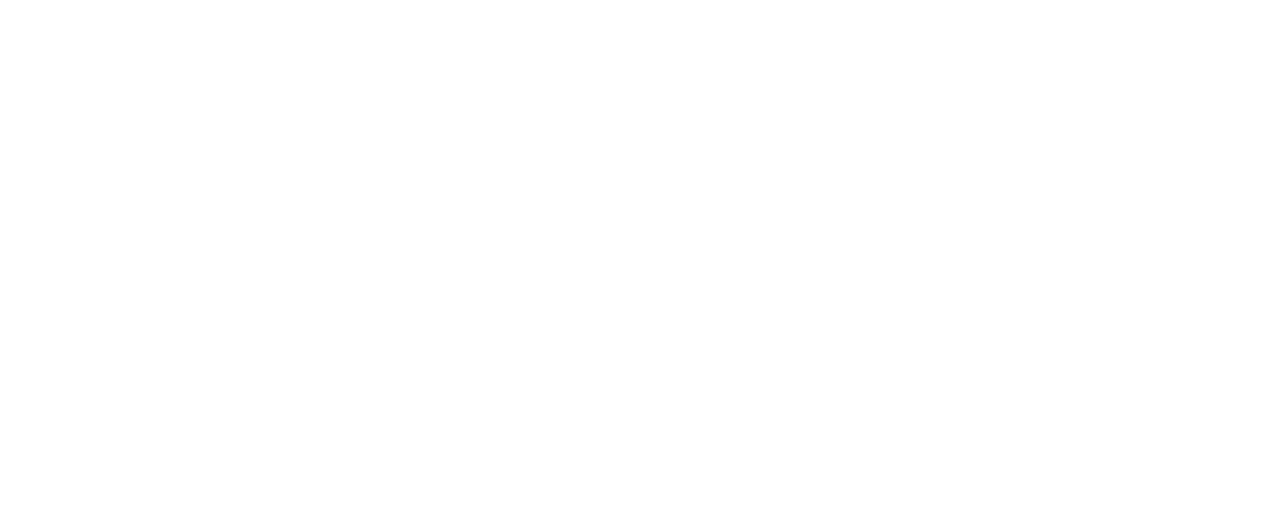
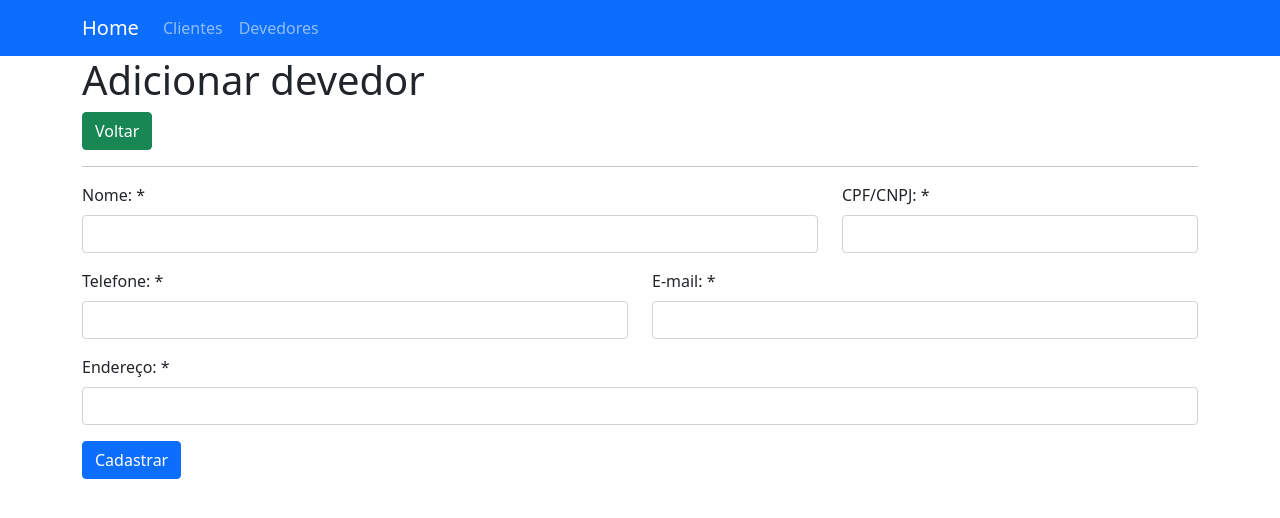
Before and after one commit to mauricio-jc/controle-carteiras, a Vue app: page /devedor/add in a window 1280 px wide. Before the commit this address had no page. Shown: the top 518 px of the page. Built offline with nearby package versions, Linux system fonts and the light colour scheme; sample sign-in values are in the browser's storage.

Commit message:
Feito crud de devedores.

```diff
--- a/src/router/index.js
+++ b/src/router/index.js
@@ -7,7 +7,8 @@
 const ClientesAdd = () => import('@/views/clientes/ClientesAdd.vue');
 const ClientesEdit = () => import('@/views/clientes/ClientesEdit.vue');
 const DevedoresIndex = () => import('@/views/devedores/DevedoresIndex.vue');
-
+const DevedoresAdd = () => import('@/views/devedores/DevedoresAdd.vue');
+const DevedoresEdit = () => import('@/views/devedores/DevedoresEdit.vue');
 
 var isLogged = logged();
 
@@ -53,6 +54,22 @@
         }
     },
     {
+        path: '/devedor/add',
+        name: 'devedoradd',
+        component: DevedoresAdd,
+        meta: {
+            requiresAuth: true
+        }
+    },
+    {
+        path: '/devedor/edit/:id',
+        name: 'devedoredit',
+        component: DevedoresEdit,
+        meta: {
+            requiresAuth: true
+        }
+    },
+    {
         path: '/login',
         name: 'login',
         component: Login
--- a/src/views/clientes/ClientesAdd.vue
+++ b/src/views/clientes/ClientesAdd.vue
@@ -114,10 +114,16 @@
 
             axios.post(url('/clientes'), JSON.stringify(data), headers)
             .then(response => {
-                console.log(response);
+                if(response.data.status == 'success') {
+                    alert(response.data.message);
+                    this.$router.push('/clientes');
+                }
+                else {
+                    alert(response.data.message);
+                }
             })
             .catch(error => {
-                console.log(error);
+                alert(error);
             })
         }
     }
--- a/src/views/clientes/ClientesEdit.vue
+++ b/src/views/clientes/ClientesEdit.vue
@@ -3,7 +3,7 @@
         <Navbar/>
 
         <div class="container">
-            <h1>Editar cliente - {{ nome }}</h1>
+            <h1>Editar cliente</h1>
             <router-link to="/clientes" class="btn btn-success">Voltar</router-link>
             <hr>
 
@@ -138,7 +138,7 @@
 
             axios.put(url('/clientes/' + this.$route.params.id), JSON.stringify(data), headers)
             .then(response => {
-                console.log(response);
+                alert(response.data.message);
             })
             .catch(error => {
                 console.log(error);
--- /dev/null
+++ b/src/views/devedores/DevedoresAdd.vue
@@ -0,0 +1,92 @@
+<template>
+    <div>
+        <Navbar/>
+
+        <div class="container">
+            <h1>Adicionar devedor</h1>
+            <router-link to="/devedores" class="btn btn-success">Voltar</router-link>
+            <hr>
+
+            <form class="row">
+                <div class="col-md-8 mb-3">
+                    <label class="form-label">Nome: *</label>
+                    <input type="text" name="nome" class="form-control" v-model="nome">
+                </div>
+                <div class="col-md-4 mb-3">
+                    <label class="form-label">CPF/CNPJ: *</label>
+                    <input type="text" name="cpf_cnpj" class="form-control" maxlength="14" v-model="cpf_cnpj">
+                </div>
+                <div class="col-md-6 mb-3">
+                    <label class="form-label">Telefone: *</label>
+                    <input type="text" name="telefone" class="form-control" v-model="telefone">
+                </div>
+                <div class="col-md-6 mb-3">
+                    <label class="form-label">E-mail: *</label>
+                    <input type="email" name="email" class="form-control" v-model="email">
+                </div>
+                <div class="col-md-12 mb-3">
+                    <label class="form-label">Endereço: *</label>
+                    <input type="text" name="endereco" class="form-control" v-model="endereco">
+                </div>
+
+                <div class="col-md-12">
+                    <button type="button" class="btn btn-primary" @click="saveDevedor">Cadastrar</button>
+                </div>
+            </form>
+        </div>
+    </div>
+</template>
+
+<script>
+import Navbar from '@/components/Navbar.vue';
+import axios from 'axios';
+import { url } from '@/enviroments/url';
+
+export default {
+    name: 'ClientesAdd',
+    components: {
+        Navbar
+    },
+    data() {
+        return {
+            nome: "",
+            cpf_cnpj: "",
+            endereco: "",
+            telefone: "",
+            email: ""
+        }
+    },
+    methods: {
+        saveDevedor() {
+            const data = {
+                nome: this.nome,
+                cpf_cnpj: this.cpf_cnpj,
+                endereco: this.endereco,
+                telefone: this.telefone,
+                email: this.email
+            }
+
+            const headers = {
+                headers: {
+                    'Content-Type': 'application/json',
+                    'Authorization': 'Bearer ' + localStorage.getItem('token')
+                }
+            }
+
+            axios.post(url('/devedores'), JSON.stringify(data), headers)
+            .then(response => {
+                if(response.data.status == 'success') {
+                    alert(response.data.message);
+                    this.$router.push('/devedores');
+                }
+                else {
+                    alert(response.data.message);
+                }
+            })
+            .catch(error => {
+                alert(error);
+            })
+        }
+    }
+}
+</script>
--- /dev/null
+++ b/src/views/devedores/DevedoresEdit.vue
@@ -0,0 +1,114 @@
+<template>
+    <div>
+        <Navbar/>
+
+        <div class="container">
+            <h1>Adicionar devedor</h1>
+            <router-link to="/devedores" class="btn btn-success">Voltar</router-link>
+            <hr>
+
+            <form class="row">
+                <div class="col-md-8 mb-3">
+                    <label class="form-label">Nome: *</label>
+                    <input type="text" name="nome" class="form-control" v-model="nome">
+                </div>
+                <div class="col-md-4 mb-3">
+                    <label class="form-label">CPF/CNPJ: *</label>
+                    <input type="text" name="cpf_cnpj" class="form-control" maxlength="14" v-model="cpf_cnpj">
+                </div>
+                <div class="col-md-6 mb-3">
+                    <label class="form-label">Telefone: *</label>
+                    <input type="text" name="telefone" class="form-control" v-model="telefone">
+                </div>
+                <div class="col-md-6 mb-3">
+                    <label class="form-label">E-mail: *</label>
+                    <input type="email" name="email" class="form-control" v-model="email">
+                </div>
+                <div class="col-md-12 mb-3">
+                    <label class="form-label">Endereço: *</label>
+                    <input type="text" name="endereco" class="form-control" v-model="endereco">
+                </div>
+
+                <div class="col-md-12">
+                    <button type="button" class="btn btn-primary" @click="updateDevedor">Atualizar</button>
+                </div>
+            </form>
+        </div>
+    </div>
+</template>
+
+<script>
+import Navbar from '@/components/Navbar.vue';
+import axios from 'axios';
+import { url } from '@/enviroments/url';
+
+export default {
+    name: 'ClientesAdd',
+    components: {
+        Navbar
+    },
+    data() {
+        return {
+            nome: "",
+            cpf_cnpj: "",
+            endereco: "",
+            telefone: "",
+            email: ""
+        }
+    },
+    methods: {
+        getDevedor() {
+            const headers = {
+                headers: {
+                    'Authorization': 'Bearer ' + localStorage.getItem('token')
+                }
+            }
+
+            axios.get(url('/devedores/' + this.$route.params.id), headers)
+            .then(response => {
+                this.nome = response.data.nome;
+                this.cpf_cnpj = response.data.cpf_cnpj;
+                this.endereco = response.data.endereco;
+                this.telefone = response.data.telefone;
+                this.email = response.data.email;
+            })
+            .catch(error => {
+                alert(error);
+            })
+        },
+
+        updateDevedor() {
+            const data = {
+                nome: this.nome,
+                cpf_cnpj: this.cpf_cnpj,
+                endereco: this.endereco,
+                telefone: this.telefone,
+                email: this.email
+            }
+
+            const headers = {
+                headers: {
+                    'Content-Type': 'application/json',
+                    'Authorization': 'Bearer ' + localStorage.getItem('token')
+                }
+            }
+
+            axios.put(url('/devedores/' + this.$route.params.id), JSON.stringify(data), headers)
+            .then(response => {
+                if(response.data.status == 'success') {
+                    alert(response.data.message);
+                }
+                else {
+                    alert(response.data.message);
+                }
+            })
+            .catch(error => {
+                alert(error);
+            })
+        }
+    },
+    mounted() {
+        this.getDevedor();
+    }
+}
+</script>
--- a/src/views/devedores/DevedoresIndex.vue
+++ b/src/views/devedores/DevedoresIndex.vue
@@ -15,6 +15,7 @@
                         <th scope="col">CPF/CNPJ</th>
                         <th scope="col">Telefone</th>
                         <th scope="col">E-mail</th>
+                        <th scope="col">Ações</th>
                     </tr>
                 </thead>
                 <tbody>
@@ -24,6 +25,10 @@
                         <td>{{ devedor.cpf_cnpj }}</td>
                         <td>{{ devedor.telefone }}</td>
                         <td>{{ devedor.email }}</td>
+                        <td>
+                            <router-link :to="{ name: 'devedoredit', params: { id: devedor.id  }}" class="btn btn-primary me-3">Editar</router-link>
+                            <button class="btn btn-danger" @click="deleteDevedor(devedor.id)">Excluir</button>
+                        </td>
                     </tr>
                 </tbody>
             </table>
@@ -61,6 +66,29 @@
             .catch(error => {
                 console.log(error);
             })
+        },
+        deleteDevedor(id) {
+            if(confirm("Deseja excluir este devedor?")) {
+                const headers = {
+                    headers: {
+                        'Authorization': 'Bearer ' + localStorage.getItem('token')
+                    }
+                }
+
+                axios.delete(url('/devedores/' + id), headers)
+                .then(response => {
+                    if(response.data.status == 'success') {
+                        alert(response.data.message);
+                        this.getDevedores();
+                    }
+                    else {
+                        alert(response.data.message);
+                    }
+                })
+                .catch(error => {
+                    alert(error);
+                });
+            }
         }
     },
     mounted() {
```
